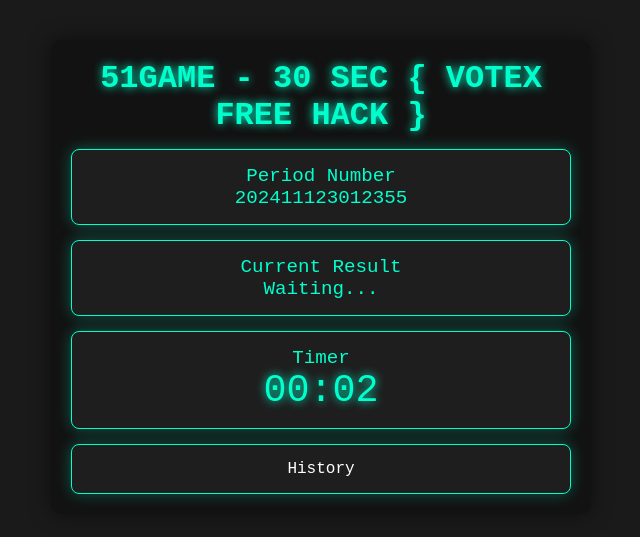
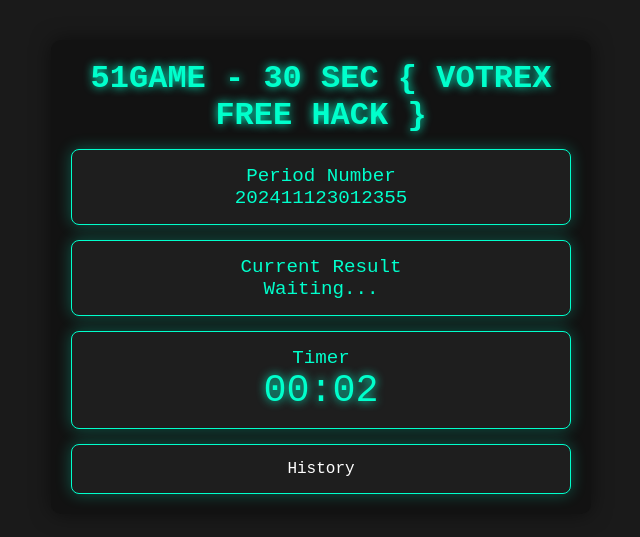
Before and after one commit to DarkSharkOrg/51game-30sec-3yt345rtgerwgve56t5-6v45tgvf45ywb4yv43yh345457ub5vgrf4gbybv-4t35y56b-5, a plain HTML site: page index.html in a window 1280 px wide. Shown: the part 123-660 px from the top of the page, without its empty margins (319-959 px from the left). Drawn offline with Linux system fonts and the light colour scheme.

Commit message:
Update index.html

```diff
--- a/index.html
+++ b/index.html
@@ -107,7 +107,7 @@
 <body>
 
 <div class="container">
-    <h1>51GAME - 30 SEC { VOTEX FREE HACK }</h1>
+    <h1>51GAME - 30 SEC { VOTREX FREE HACK }</h1>
 
     <div class="box">
         <div>Period Number</div>
```
